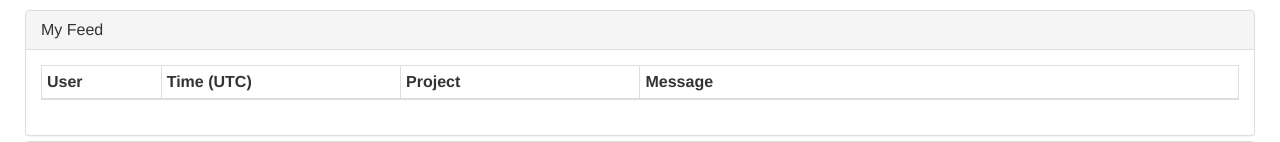
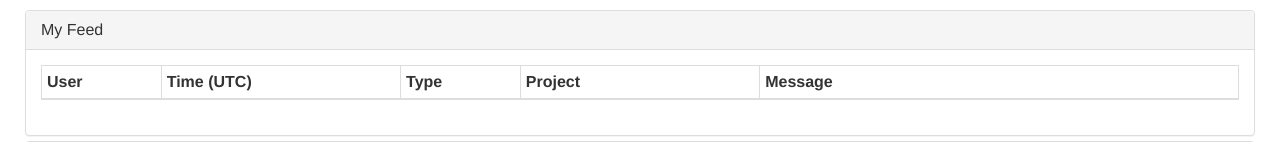
Before and after one commit to dacb/viscount, a Flask app: page / in a window 1280 px wide. Shown: the part 51-193 px from the top of the page. Run offline with Flask 2, Linux system fonts and the light colour scheme; a user stored in the database is signed in; data that the repository does not hold is empty; some libraries are stand-ins or nearby versions.

Commit message:
added type field

```diff
--- a/viscount/templates/feed.html
+++ b/viscount/templates/feed.html
@@ -15,6 +15,7 @@
       <tr>
         <th width="10%">User</th>
         <th width="20%">Time (UTC)</th>
+	<th width="10%">Type</th>
         <th width="20%">Project</th>
         <th>Message</th>
       </tr>
@@ -24,6 +25,7 @@
           <tr>
             <td>{{ entry.user.username }}</td>
             <td>{{ entry.timestamp.strftime('%c') }}</td>
+	    <td>{{ entry.type }} </td>
             <td>{{ entry.project.name }}</td>
             <td>{{ entry.message }}</td>
           </tr>
```
